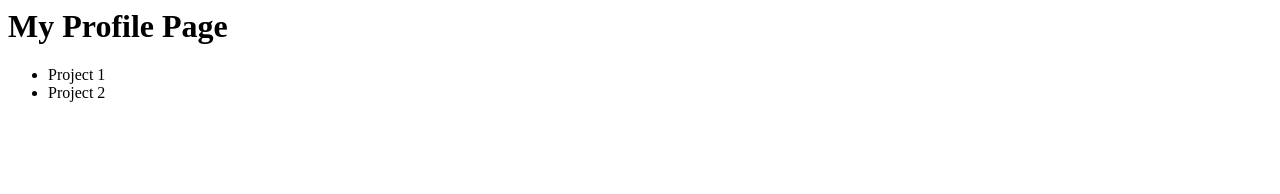
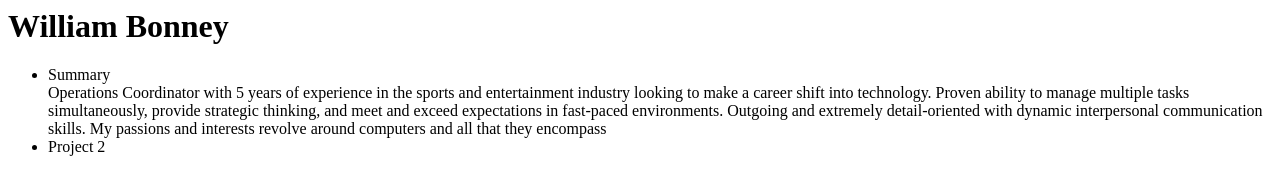
Before and after one commit to Wbonney90/Wbonney90.github.io, a plain HTML site: page index.html in a window 1280 px wide. Drawn offline with Linux system fonts and the light colour scheme.

Commit message:
Update index.html

```diff
--- a/index.html
+++ b/index.html
@@ -1,10 +1,15 @@
 <html>
 <h1>
-My Profile Page
+William Bonney
 </h1>
 
   <ul>
-    <li> Project 1 </li>
+    <li> Summary </li>
+    Operations Coordinator with 5 years of experience in the sports and entertainment industry looking to
+make a career shift into technology. Proven ability to manage multiple tasks simultaneously, provide
+strategic thinking, and meet and exceed expectations in fast-paced environments. Outgoing and
+extremely detail-oriented with dynamic interpersonal communication skills. My passions and interests
+revolve around computers and all that they encompass
     <li> Project 2 </li>
   </ui>
 </html>
```
